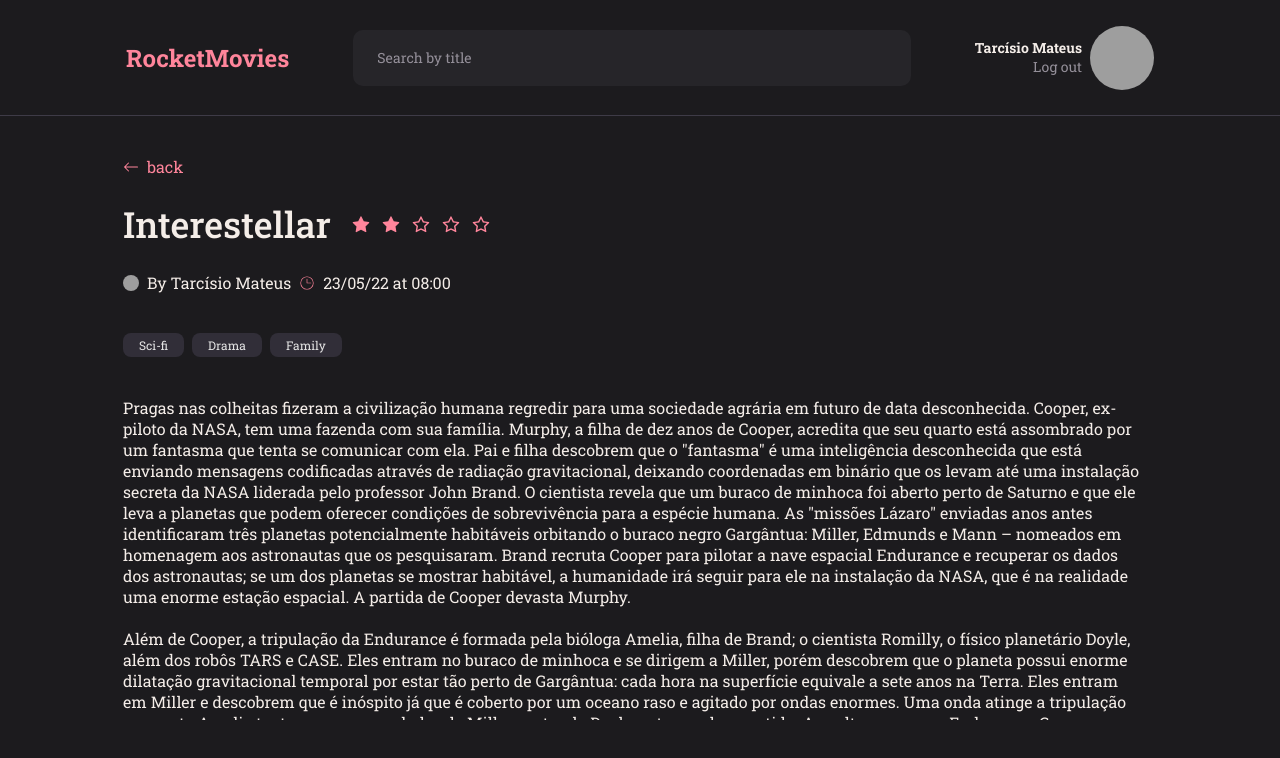
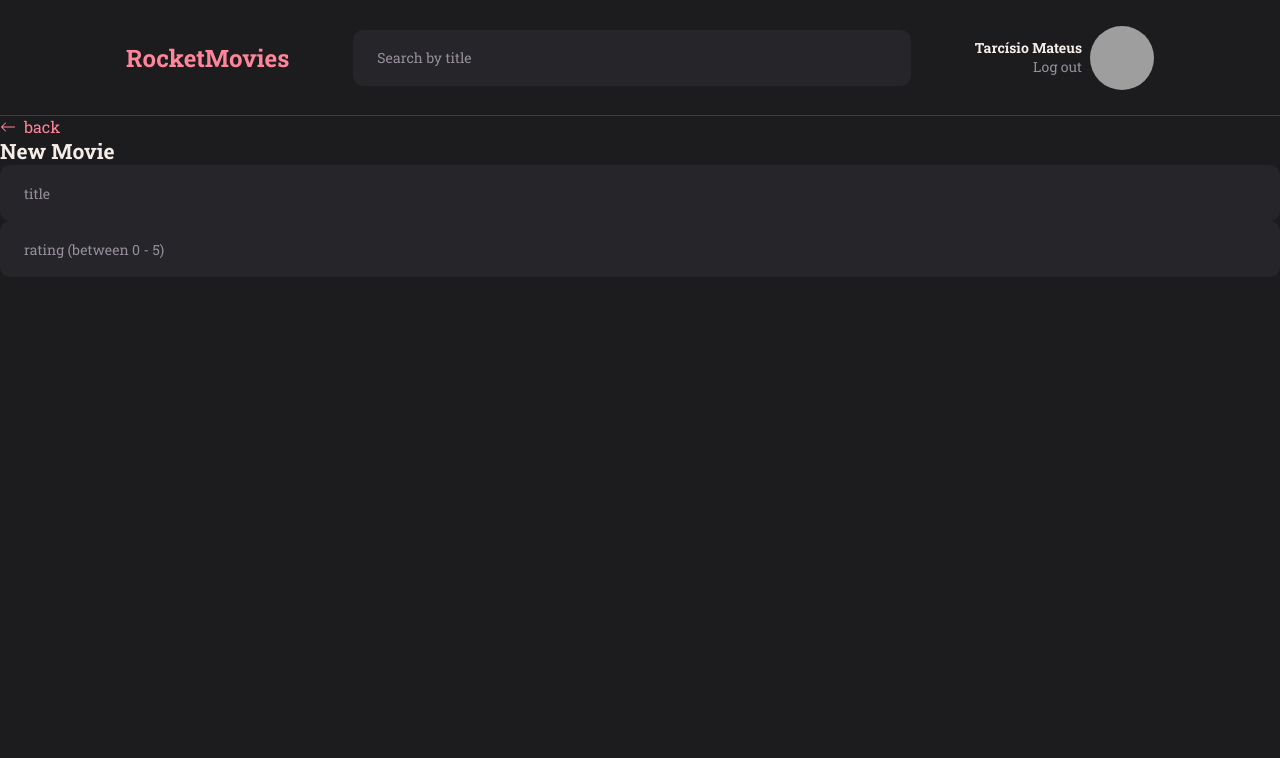
Before and after one commit to tarcisioMateus/Rocket-Movies, a React (Vite) app: page / in a window 1280 px wide. Shown: the top 758 px of the page. Built offline with nearby package versions, Linux system fonts and the light colour scheme; grey boxes are pictures that could not be loaded.

Commit message:
started pages/Create

```diff
--- a/src/components/Stars/index.jsx
+++ b/src/components/Stars/index.jsx
@@ -13,6 +13,8 @@ export function Stars ({amount, large = false}) {
 
 function getArrayRepresentation (amount) {
   switch (amount) {
+    case 0:
+      return [0,0,0,0,0]
     case 1:
       return [1,0,0,0,0]
     case 2:
--- a/src/main.jsx
+++ b/src/main.jsx
@@ -5,13 +5,13 @@ import { ThemeProvider } from 'styled-components'
 import theme from '../src/styles/theme'
 import GlobalStyle from '../src/styles/global'
 
-import { Preview } from './pages/Preview'
+import { Create } from './pages/Create'
 
 ReactDOM.createRoot(document.getElementById('root')).render(
   <React.StrictMode>
     <ThemeProvider theme={theme}>
       <GlobalStyle/>
-      <Preview/>
+      <Create/>
     </ThemeProvider>
   </React.StrictMode>
 )
--- /dev/null
+++ b/src/pages/Create/index.jsx
@@ -0,0 +1,21 @@
+import { BsArrowLeft } from 'react-icons/bs'
+
+import { Header } from '../../components/Header'
+import { ButtonText } from '../../components/ButtonText'
+import { Input } from '../../components/Input'
+
+import { Container, Form } from "./styled"
+
+export function Create () {
+  return (
+    <Container>
+      <Header/>
+      <Form>
+        <ButtonText title='back' icon={BsArrowLeft}/>
+        <h2>New Movie</h2>
+        <Input placeholder='title'/>
+        <Input placeholder='rating (between 0 - 5)'/>
+      </Form>
+    </Container>
+  )
+}
--- /dev/null
+++ b/src/pages/Create/styled.js
@@ -0,0 +1,9 @@
+import styled from 'styled-components'
+
+export const Container = styled.div`
+
+`
+
+export const Form = styled.form`
+
+`
```
